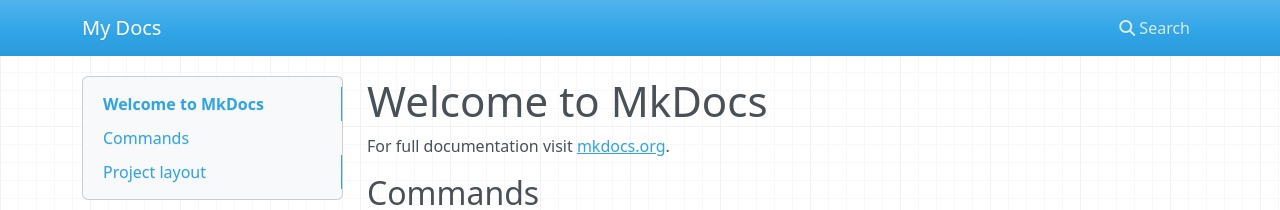
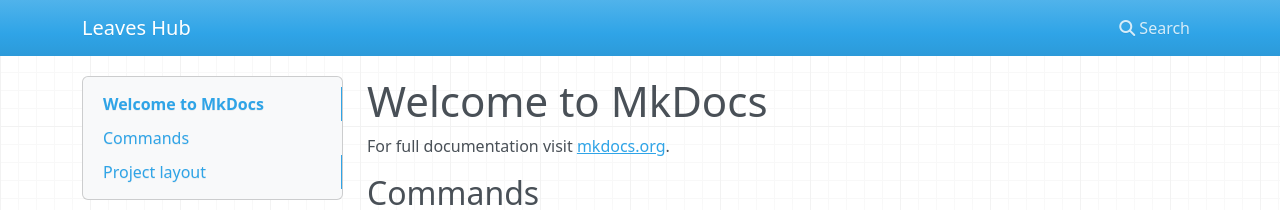
Before and after one commit to hanschrome/LeavesHub, an MkDocs documentation site: the page built from docs/index.md, in a window 1280 px wide. Shown: the top 210 px of the page. Built offline with MkDocs 1.6.1, drawn with Linux system fonts in a browser that asks for light colours; nearby versions of some CDN libraries.

Commit message:
Rename mkdocs project

```diff
--- a/mkdocs.yml
+++ b/mkdocs.yml
@@ -1 +1 @@
-site_name: My Docs
+site_name: Leaves Hub
```
